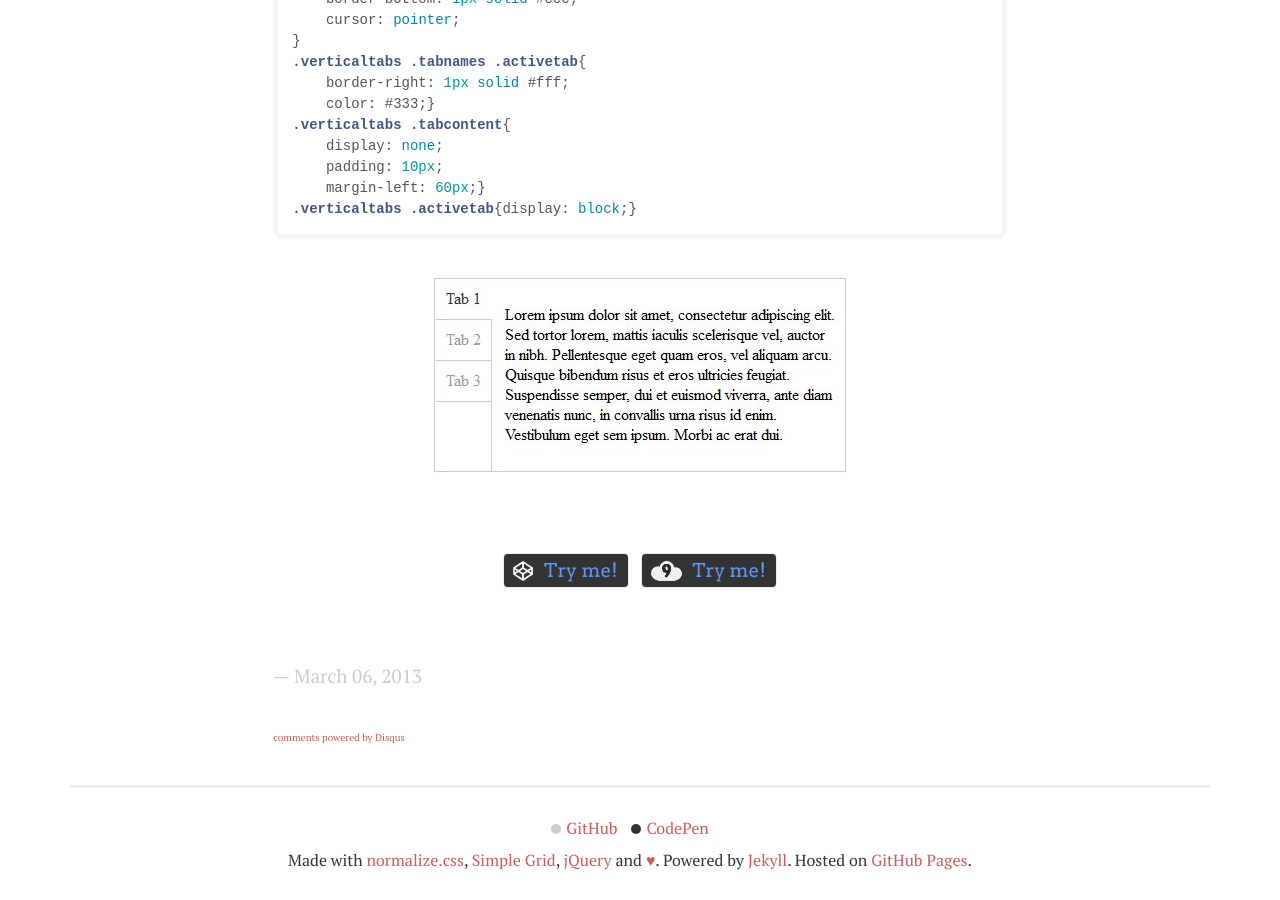
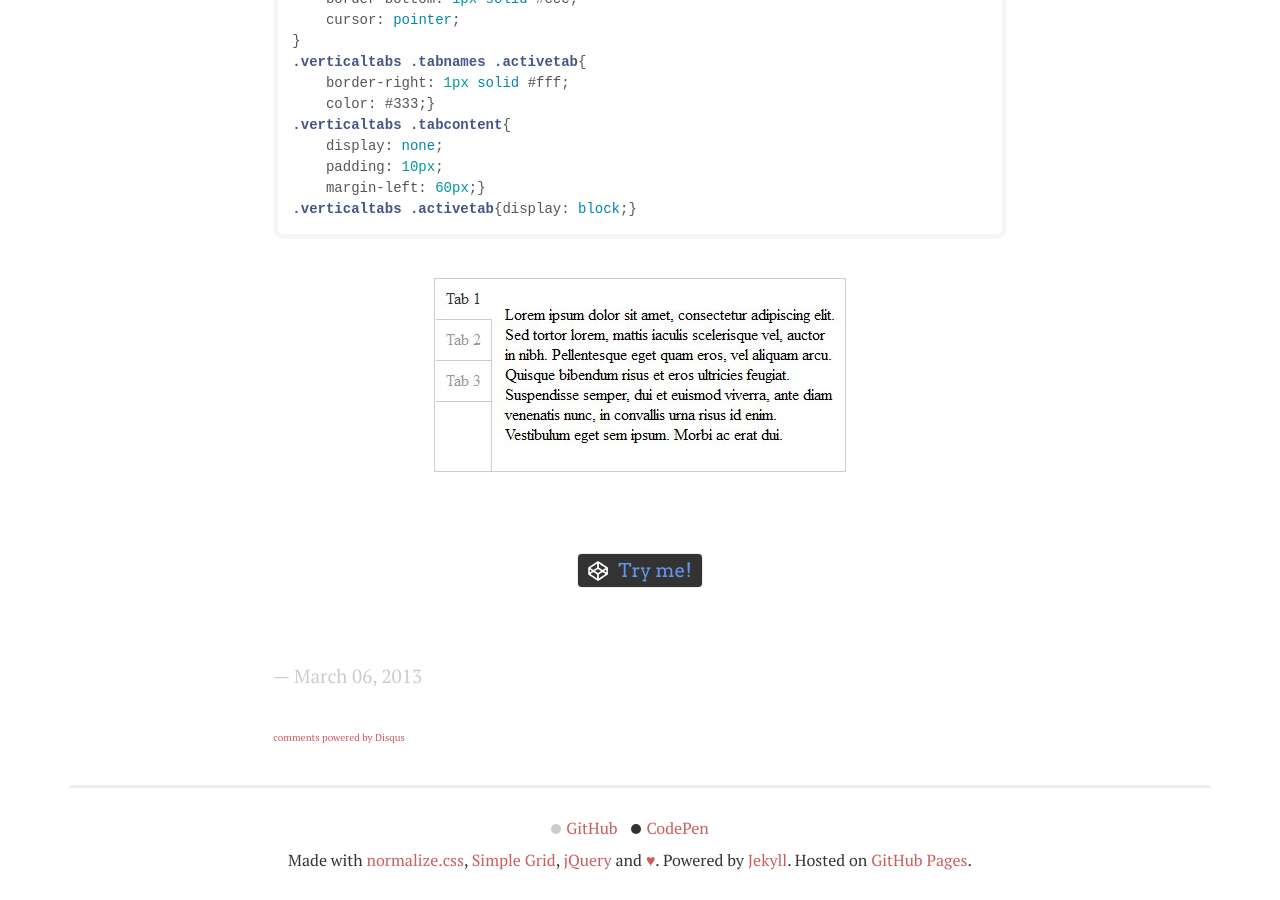
Before and after one commit to circunspecter/circunspecter.github.io, a Jekyll site: the page built from _posts/2013-03-06-minimalist-jquery-plugin-to-display-content-in-tabs.html, in a window 1280 px wide and 900 px high, scrolled down 4056 px. Built offline with Jekyll 4.4.1, drawn with Linux system fonts in a browser that asks for light colours; nearby versions of some CDN libraries; Markdown is read by kramdown in place of the engine named in the settings; comment, search, counter and statistics services are not loaded.

Commit message:
Removed c9.io "try me" link.

```diff
--- a/_posts/2013-03-06-minimalist-jquery-plugin-to-display-content-in-tabs.html
+++ b/_posts/2013-03-06-minimalist-jquery-plugin-to-display-content-in-tabs.html
@@ -162,5 +162,4 @@ $(".minitabs").minitabs();
 
 <p class="try-me">
     <a class="codepen" href="http://codepen.io/circunspecter/pen/eCiKg">Try me!</a>
-    <a class="c9-io" href="https://c9.io/mee/minitabs">Try me!</a>
 </p>
```
